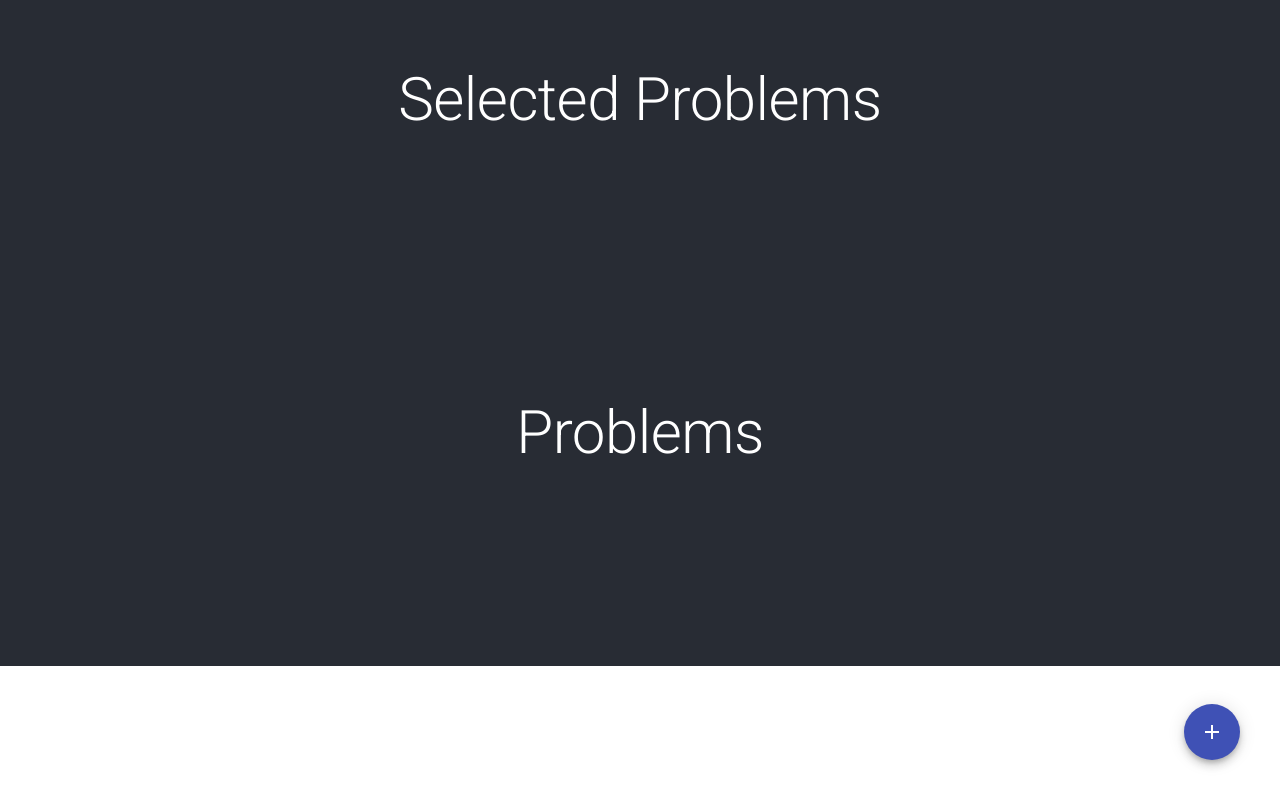
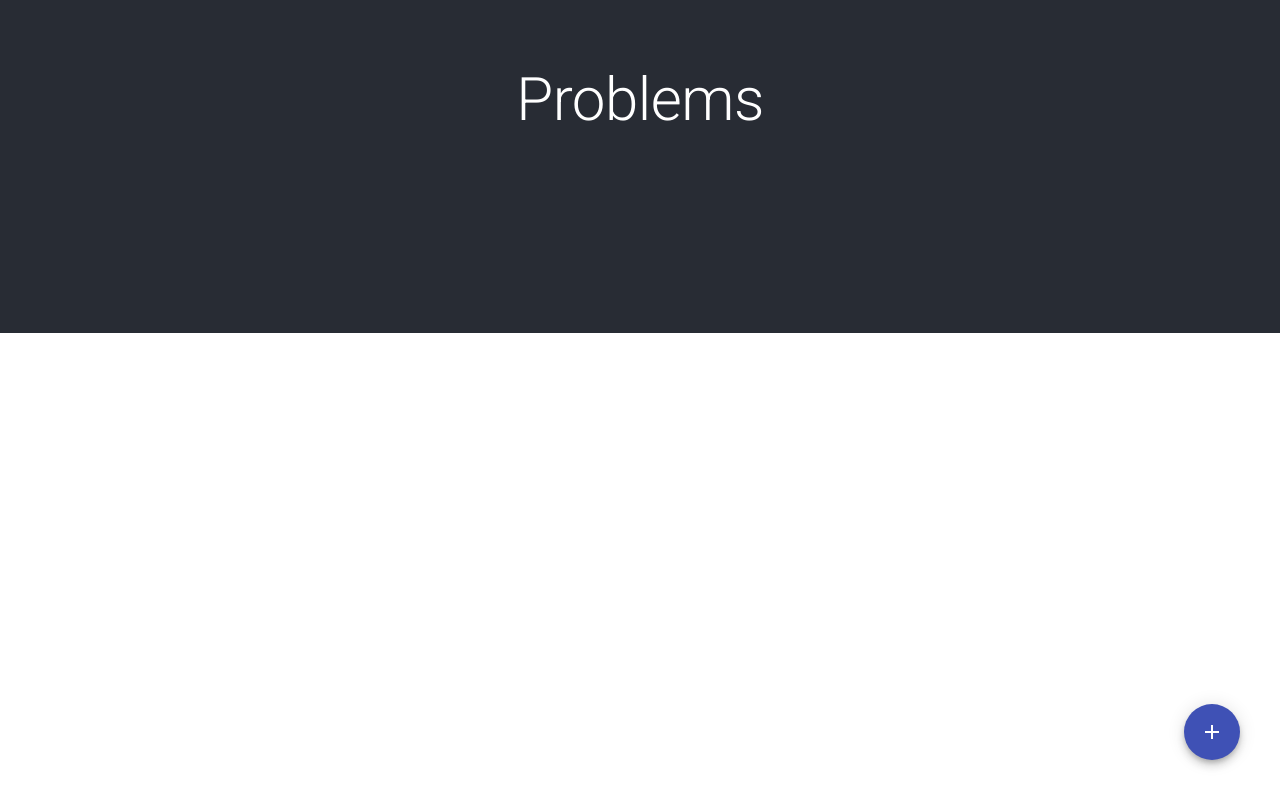
Before and after one commit to MingyiZhang/ebbinghaus, a React (Create React App) app: page / in a window 1280 px wide. Built offline with nearby package versions, Linux system fonts and the light colour scheme.

Commit message:
Don't show Selected Problem title if there is not selected problems

```diff
--- a/package.json
+++ b/package.json
@@ -1,5 +1,5 @@
 {
-  "homepage": "https://mingyizhang.github.io/ebbycode",
+  "homepage": "https://mingyizhang.github.io/EbbyCode",
   "name": "EbbyCode",
   "version": "0.1.0",
   "private": true,
--- a/src/App.tsx
+++ b/src/App.tsx
@@ -46,11 +46,16 @@ const App = () => {
 
   return (
     <div className="App">
+      {
+        selectedProblems.length !== 0 &&
         <Container className={classes.heroContent} maxWidth="sm">
           <Typography component="h1" variant="h2" align="center" gutterBottom>
             Selected Problems
           </Typography>
         </Container>
+      }
+      {
+        selectedProblems.length !== 0 &&
         <Container className={classes.cardGrid} maxWidth="md">
           <Grid container spacing={4}>
             {selectedProblems.map(p => (
@@ -60,6 +65,7 @@ const App = () => {
             ))}
           </Grid>
         </Container>
+      }
       <Container className={classes.heroContent} maxWidth="sm">
         <Typography component="h1" variant="h2" align="center" gutterBottom>
           Problems
```
Lines whose indentation alone changed are shown as unchanged.
